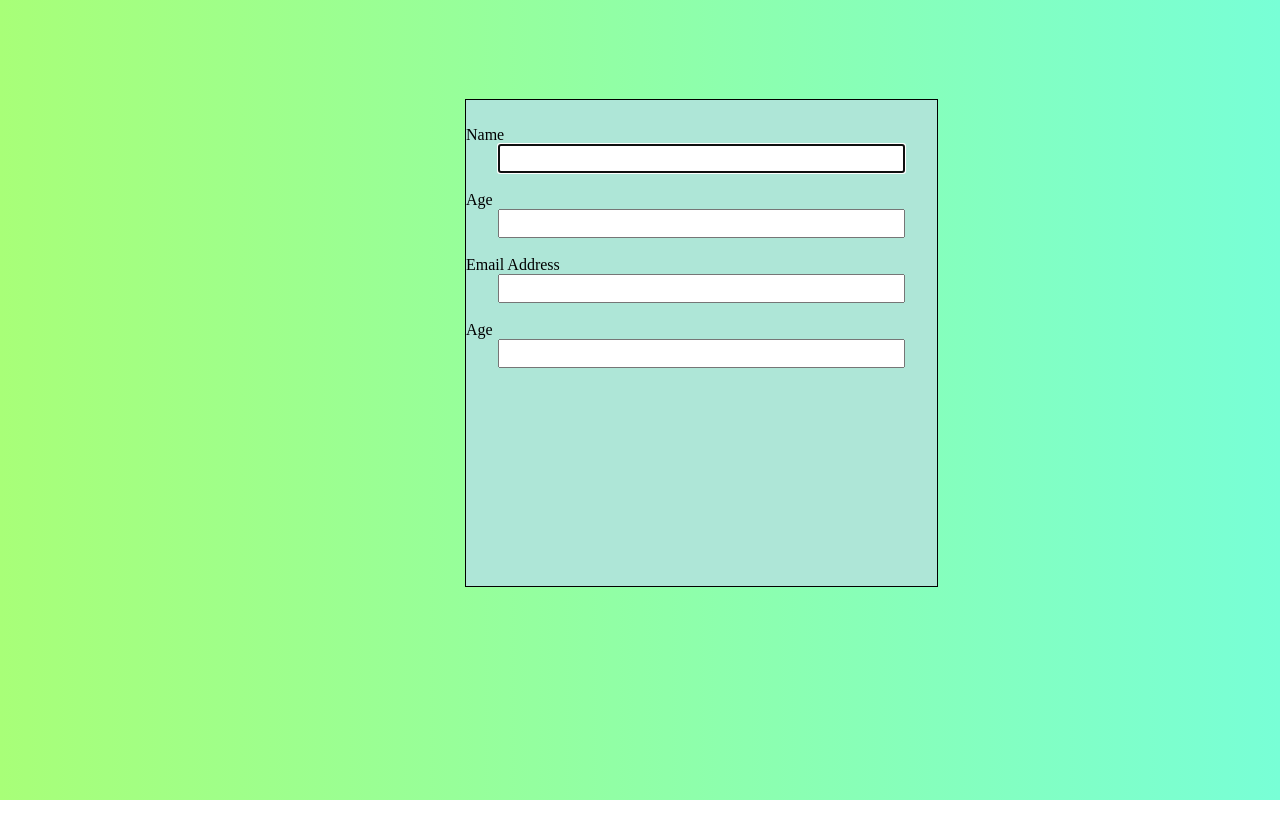
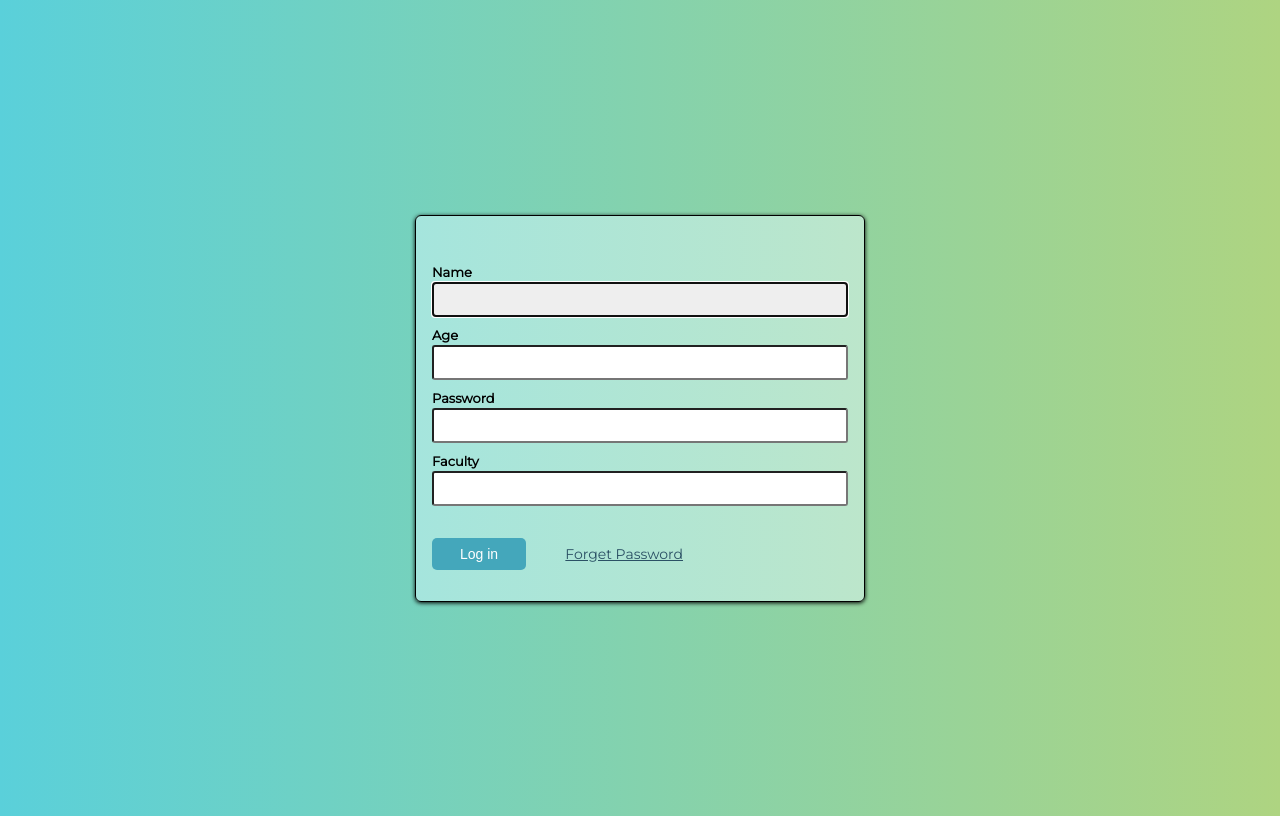
Before and after one commit to sheikhuzair26/CSS-Test-4th-May, a plain HTML site: page task-3/index.html in a window 1280 px wide. Drawn offline with Linux system fonts and the light colour scheme.

Commit message:
#2 cleared

```diff
--- a/task-2/style.css
+++ b/task-2/style.css
@@ -19,8 +19,8 @@ h1 {
 .flag {
     display: flex;
     flex-direction: row;
-    margin: auto;
-    width: 1100px;
+    justify-content: center;
+
 }
 
 figcaption {
--- a/task-3/index.html
+++ b/task-3/index.html
@@ -2,35 +2,63 @@
 <html lang="en">
 
 <head>
-  <title>Document</title>
 
-  <!--
+    <title>Document</title>
+
+    <!--
 
         Google Fonts used:
         - Montserrat
 
      -->
+    <meta charset="UTF-8">
+    <meta name="viewport" content="width=device-width, initial-scale=1.0">
+    <meta http-equiv="X-UA-Compatible" content="ie=edge">
+    <title>Document</title>
 
-  <link rel="stylesheet" type="text/css" href="style.css">
+    <link rel="stylesheet" type="text/css" href="style.css">
+    <link href="https://fonts.googleapis.com/css?family=Montserrat&display=swap" rel="stylesheet">
+
 </head>
 
 <body>
 
-  <div class="main">
-
-    <label> Name </label> <br>
-    <input class="bars" type="text" autofocus > <br> <br>
-
-    <label> Age </label><br>
-    <input class="bars" type="text" autofocus ><br> <br>
-    <label> Email Address </label><br>
-    <input class="bars" type="text" autofocus ><br> <br>
-    <label> Age </label><br>
-    <input class="bars" type="text" autofocus ><br> <br>
+    <body>
+        <form>
+            <div>
+                <label for="highlight">Name</label>
+                <input id="highlight" type="text" required autofocus>
+            </div>
+            <div>
+                <label>Age</label>
+                <input type="text" min="10" required autofocus>
+            </div>
+            <div>
+                <label>Password</label>
+                <input type="text" required autofocus>
+            </div>
+            <div>
+                <label>Faculty</label>
+                <input type="text" required autofocus>
+            </div>
+            <div>
 
 
-     </div>
+                <a href="logged-in.html">
+                    <button class="button"> <span>Log in</span> </button></a>
 
+                <a href="#">Forget Password</a>
+            </div>
+
+        </form>
+
+
+
+
+
+    </body>
+
+</html>
 
 
 
--- a/task-3/style.css
+++ b/task-3/style.css
@@ -1,22 +1,90 @@
 body {
-    background: linear-gradient(to right, #a8ff78, #78ffd6);
-    /* W3C, IE 10+/ Edge, Firefox 16+, Chrome 26+, Opera 12+, Safari 7+ */
-    ;
+    background: linear-gradient(to right, #5ad0da, #aed481);
+    display: flex;
+    justify-content: center;
+    align-items: center;
+    height: 100vh;
+    font-family: 'Montserrat', sans-serif;
+
 }
 
-.main {
+form {
     border: 1px solid;
-    width: 471px;
-    height: 460px;
-    position: absolute;
-    top: 99px;
-    left: 465px;
-    background-color: #aee6d7;
-    padding-top: 26px;
+    padding: 3em 1em 1em 1em;
+    width: 26em;
+    box-shadow: 0px 1px 4px 0px black;
+    border-radius: 6px;
+    background: linear-gradient(to right, #a5e5dd, #bce6cb);
 }
 
-.bars {
-    width: 393px;
-    padding: 5px;
-    margin-left: 32px;
+label {
+    display: block;
+    margin-bottom: 2px;
+    font-size: 13px;
+    font-weight: 600;
 }
+
+input:focus {
+    background-color: #eee;
+}
+
+input {
+    width: -webkit-fill-available;
+    padding: 8px;
+    margin-bottom: 10px;
+    border-radius: 3px;
+}
+
+.button {
+    padding: 8px 2em;
+    margin-top: 22px;
+    margin-bottom: 15px;
+    background-color: #44a7bb;
+    color: white;
+}
+
+a {
+    margin: 0 35px 0px 0px;
+    color: #2b5165;
+    font-size: 14px;
+}
+
+.button {
+    border-radius: 5px;
+    border: none;
+    text-align: center;
+    font-size: 14px;
+    transition: all 0.5s;
+    cursor: pointer;
+}
+
+.button span {
+    cursor: pointer;
+    display: inline-block;
+    position: relative;
+    transition: 0.5s;
+}
+
+.button span:after {
+    content: '\00bb';
+    position: absolute;
+    opacity: 0;
+    top: 0;
+    right: -20px;
+    transition: 0.5s;
+}
+
+.button:hover span {
+    padding-right: 25px;
+}
+
+.button:hover span:after {
+    opacity: 1;
+    right: 0;
+}
+
+.button:hover {
+    background-color: #82bc3f;
+    color: white;
+    font-weight: 400;
+}
```
